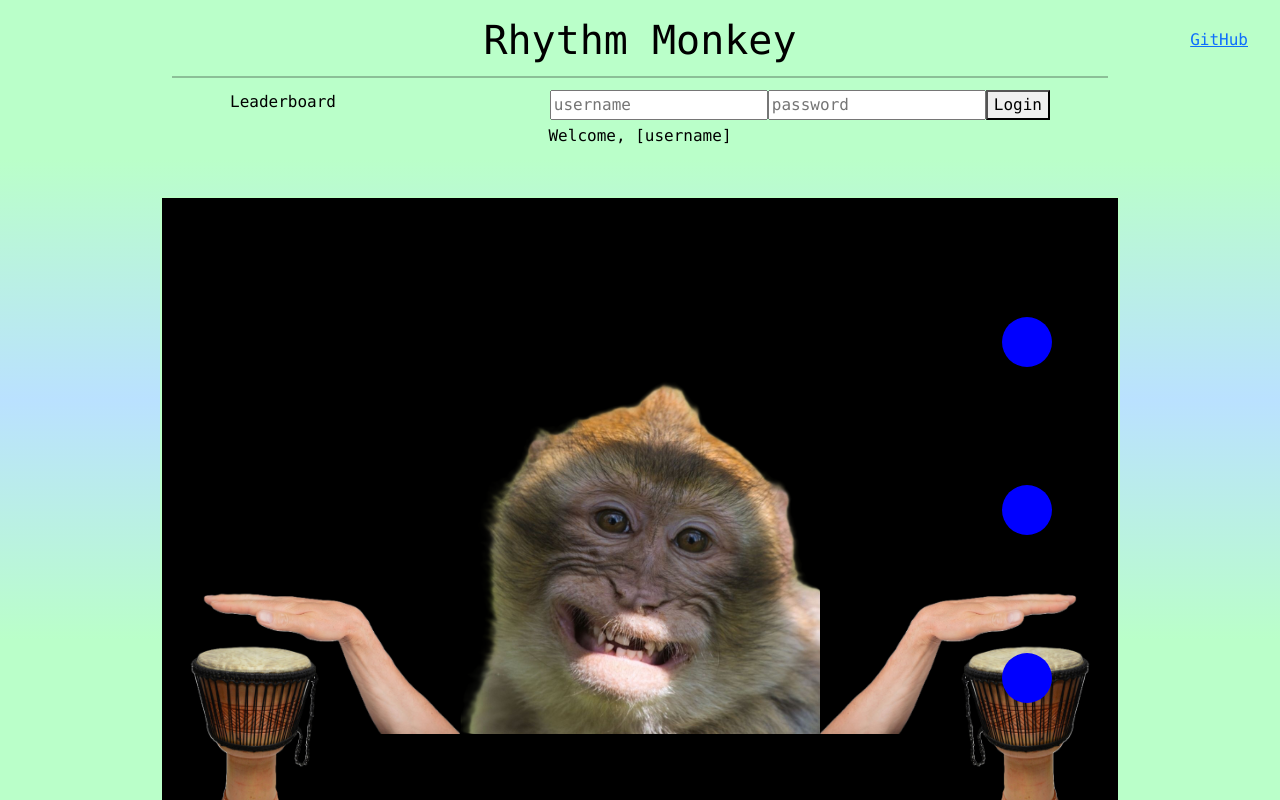
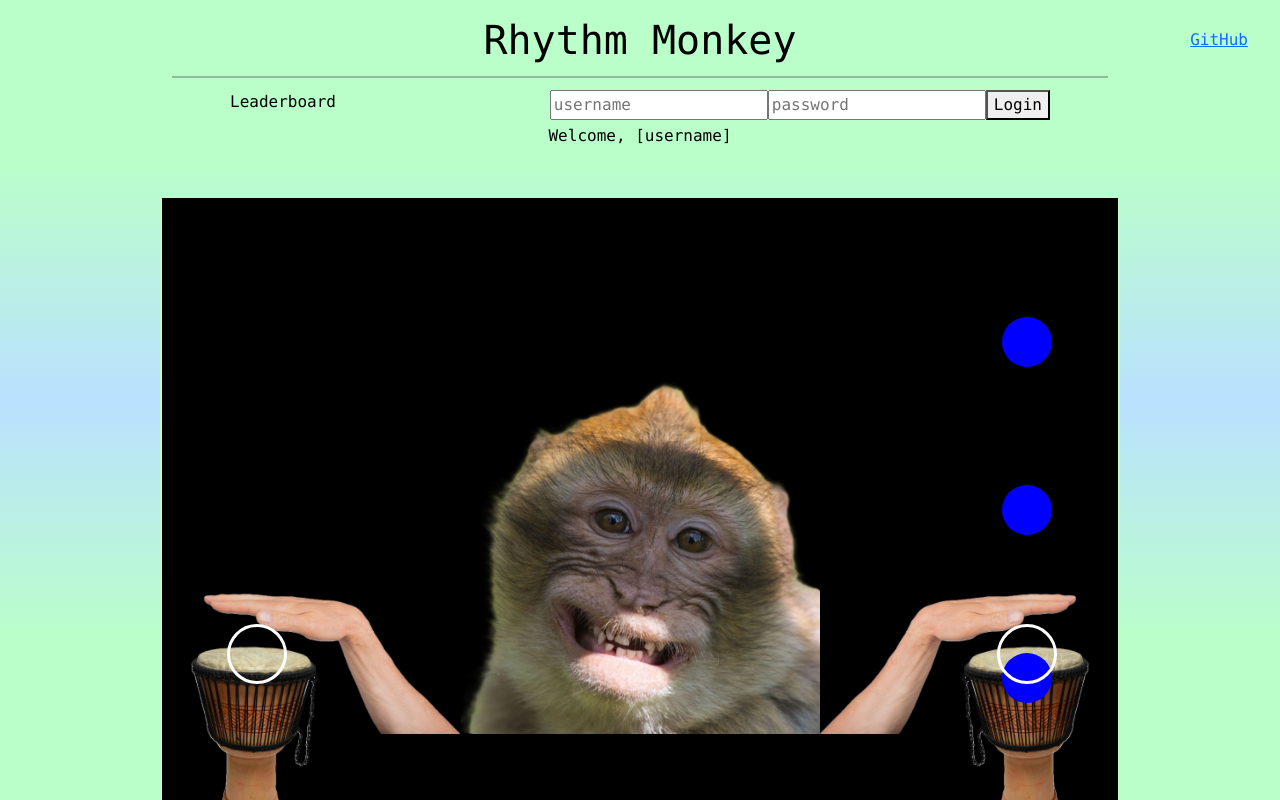
Before and after one commit to cfox2021/startup, a React (Vite) app: page / in a window 1280 px wide. Shown: the top 800 px of the page. Built offline with nearby package versions, Linux system fonts and the light colour scheme.

Commit message:
Added hit zone to game

```diff
--- a/src/game/game.jsx
+++ b/src/game/game.jsx
@@ -23,7 +23,7 @@ export default function Game() {
     const moveInterval = setInterval(() => {
       setNotes(prev =>
         prev
-          .map(note => ({ ...note, y: note.y + 7 })) // slower, smoother fall
+          .map(note => ({ ...note, y: note.y + 7 }))
           .filter(note => note.y < 700)
       );
     }, 50);
@@ -46,15 +46,22 @@ export default function Game() {
     return () => window.removeEventListener('keydown', handleKeyDown);
   }, []);
 
-  // Constants for layout
+  // Layout constants
   const containerWidth = 960;
   const bongoWidth = 220;
+  const bongoHeight = 220;
   const bongoGap = 550;
-  const noteSize = 50; // bigger notes
+  const noteSize = 50;
+  const hitZoneSize = 60;
 
-  // Centers of the bongos
-  const leftBongoCenter = containerWidth / 2 - bongoGap / 2;
-  const rightBongoCenter = containerWidth / 2 + bongoGap / 2;
+  // Compute bongo horizontal positions
+  const leftBongoLeft = containerWidth / 2 - bongoGap / 2 - bongoWidth / 2;
+  const rightBongoLeft = containerWidth / 2 + bongoGap / 2 - bongoWidth / 2;
+  const bongoBottom = 65;
+
+  // Hit zone positioning
+  const hitZoneTop = 700 - bongoBottom - bongoHeight + bongoHeight * 0.05; // raised higher
+  const hitZoneHorizontalOffset = 110; // spread further apart
 
   return (
     <main>
@@ -88,17 +95,38 @@ export default function Game() {
                 height: `${noteSize}px`,
                 borderRadius: "50%",
                 backgroundColor: note.side === 'left' ? "red" : "blue",
-                zIndex: 4, // in front of everything
+                zIndex: 4,
               }}
             />
           );
         })}
 
+        {/* Hit zones */}
+        {[
+          leftBongoLeft - hitZoneHorizontalOffset,
+          rightBongoLeft + hitZoneHorizontalOffset
+        ].map((bongoLeft, idx) => (
+          <div
+            key={idx}
+            style={{
+              position: "absolute",
+              width: `${hitZoneSize}px`,
+              height: `${hitZoneSize}px`,
+              borderRadius: "50%",
+              border: "3px solid white",
+              left: `${bongoLeft + bongoWidth / 2 - hitZoneSize / 2}px`,
+              top: `${hitZoneTop}px`,
+              pointerEvents: "none",
+              zIndex: 5,
+            }}
+          />
+        ))}
+
         {/* Bongos */}
         <div
           style={{
             position: "absolute",
-            bottom: "65px",
+            bottom: `${bongoBottom}px`,
             left: "50%",
             transform: "translateX(-50%)",
             display: "flex",
```
